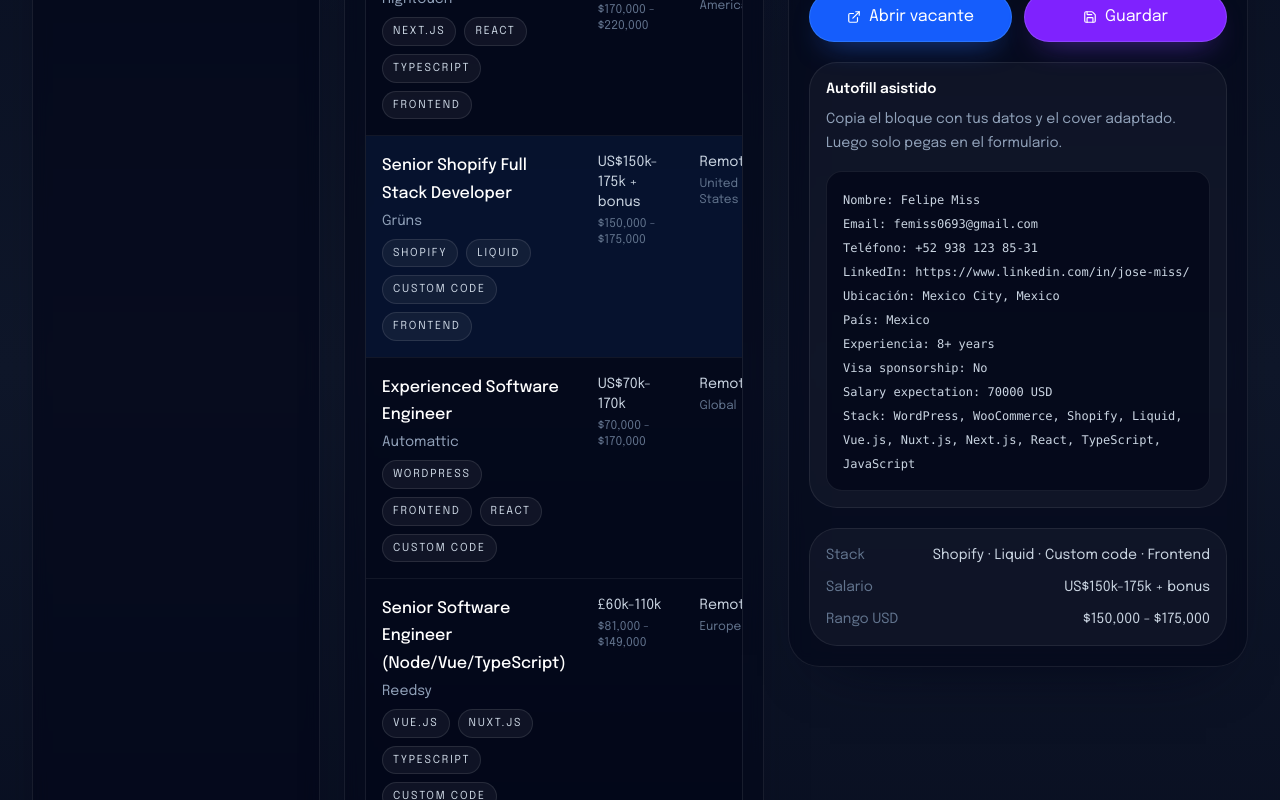
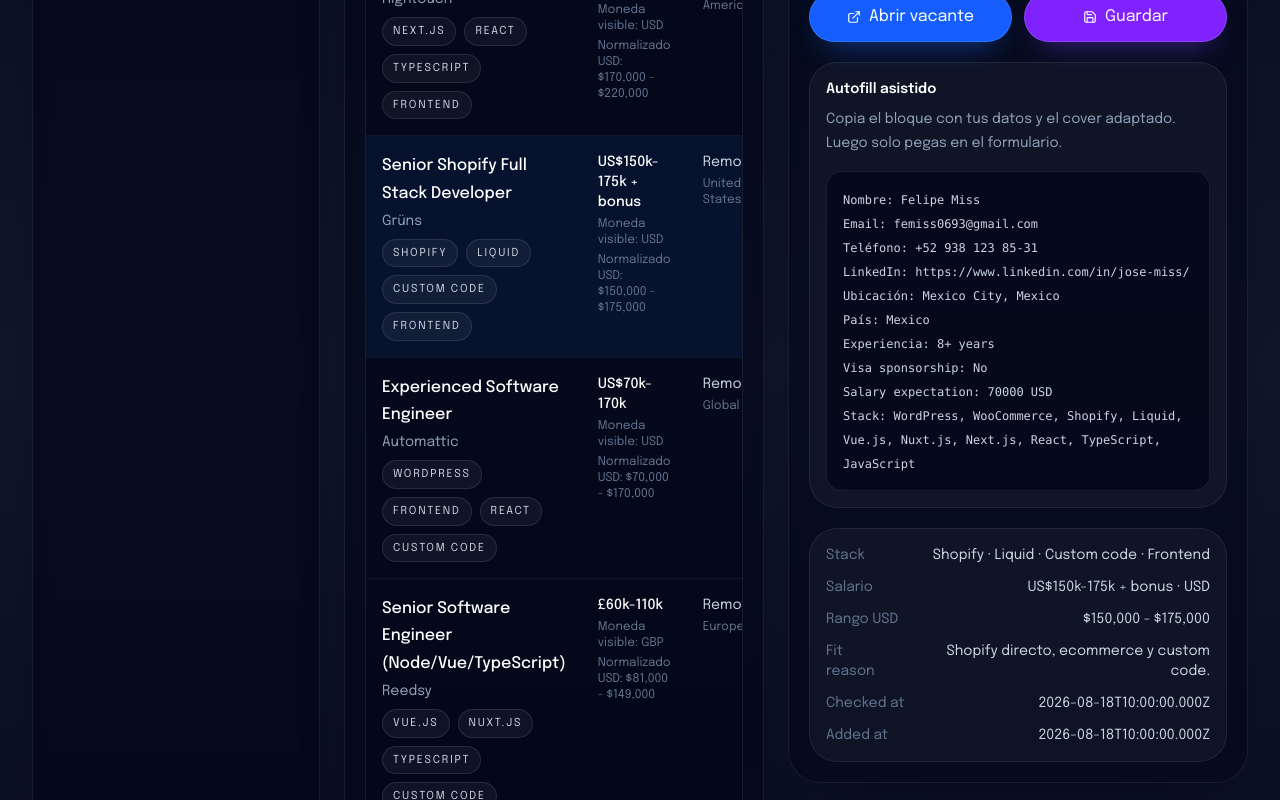
Before and after one commit to FeMizo/AionSite, a Next.js app: page /admin/jobs in a window 1280 px wide. Shown: the part 1040-1840 px from the top of the page. Built offline with nearby package versions, Linux system fonts and the light colour scheme; no server answers.

Commit message:
Enhance jobs dashboard metadata

```diff
--- a/src/components/admin/JobsDashboard.tsx
+++ b/src/components/admin/JobsDashboard.tsx
@@ -99,9 +99,11 @@ function matchesText(job: JobRecord, query: string) {
     job.company,
     job.title,
     job.salaryLabel,
+    job.salaryCurrency,
     job.zone,
     job.region,
     job.source,
+    job.fitReason,
     job.notes,
     job.cover,
     job.stack.join(" "),
@@ -178,6 +180,10 @@ function supportsSalary(job: JobRecord, min: number | null, max: number | null)
   }
 
   return true;
+}
+
+function getVisibleSalaryLabel(job: JobRecord) {
+  return `${job.salaryLabel} · ${job.salaryCurrency}`;
 }
 
 export function JobsDashboard({
@@ -840,9 +846,12 @@ export function JobsDashboard({
                         </div>
                       </td>
                       <td className="px-4 py-4 align-top text-sm text-slate-300">
-                        {job.salaryLabel}
+                        <div className="font-medium text-white">{job.salaryLabel}</div>
                         <div className="mt-1 text-xs text-slate-500">
-                          {buildSalaryRange(job)}
+                          Moneda visible: {job.salaryCurrency}
+                        </div>
+                        <div className="mt-1 text-xs text-slate-500">
+                          Normalizado USD: {buildSalaryRange(job)}
                         </div>
                       </td>
                       <td className="px-4 py-4 align-top text-sm text-slate-300">
@@ -1028,11 +1037,23 @@ export function JobsDashboard({
               </div>
               <div className="flex items-center justify-between gap-3">
                 <span className="text-slate-500">Salario</span>
-                <span>{selectedJob.salaryLabel}</span>
+                <span>{getVisibleSalaryLabel(selectedJob)}</span>
               </div>
               <div className="flex items-center justify-between gap-3">
                 <span className="text-slate-500">Rango USD</span>
                 <span>{buildSalaryRange(selectedJob)}</span>
+              </div>
+              <div className="flex items-center justify-between gap-3">
+                <span className="text-slate-500">Fit reason</span>
+                <span className="text-right">{selectedJob.fitReason || "Sin nota"}</span>
+              </div>
+              <div className="flex items-center justify-between gap-3">
+                <span className="text-slate-500">Checked at</span>
+                <span>{selectedJob.checkedAt}</span>
+              </div>
+              <div className="flex items-center justify-between gap-3">
+                <span className="text-slate-500">Added at</span>
+                <span>{selectedJob.addedAt}</span>
               </div>
             </div>
           </>
--- a/src/data/jobs/jobs.json
+++ b/src/data/jobs/jobs.json
@@ -15,11 +15,16 @@
   "jobs": [
     {
       "id": "gruns-senior-shopify-full-stack-developer",
+      "dbId": "gruns-senior-shopify-full-stack-developer",
       "company": "Grüns",
       "title": "Senior Shopify Full Stack Developer",
       "salaryLabel": "US$150k-175k + bonus",
+      "salaryCurrency": "USD",
       "salaryUsdMin": 150000,
       "salaryUsdMax": 175000,
+      "fitReason": "Shopify directo, ecommerce y custom code.",
+      "checkedAt": "2026-08-18T10:00:00.000Z",
+      "addedAt": "2026-08-18T10:00:00.000Z",
       "zone": "Remote",
       "region": "United States",
       "source": "Greenhouse",
@@ -32,11 +37,16 @@
     },
     {
       "id": "doit-select-senior-software-engineer",
+      "dbId": "doit-select-senior-software-engineer",
       "company": "DoiT",
       "title": "Senior Software Engineer - SELECT by DoiT",
       "salaryLabel": "No visible",
+      "salaryCurrency": "N/A",
       "salaryUsdMin": null,
       "salaryUsdMax": null,
+      "fitReason": "Next.js, React y TypeScript para producto.",
+      "checkedAt": "2026-08-18T10:00:00.000Z",
+      "addedAt": "2026-08-18T10:00:00.000Z",
       "zone": "Remote",
       "region": "Global",
       "source": "Greenhouse",
@@ -49,11 +59,16 @@
     },
     {
       "id": "hightouch-web-engineer",
+      "dbId": "hightouch-web-engineer",
       "company": "Hightouch",
       "title": "Web Engineer",
       "salaryLabel": "US$170k-220k",
+      "salaryCurrency": "USD",
       "salaryUsdMin": 170000,
       "salaryUsdMax": 220000,
+      "fitReason": "Frontend moderno con fuerte encaje en producto.",
+      "checkedAt": "2026-08-18T10:00:00.000Z",
+      "addedAt": "2026-08-18T10:00:00.000Z",
       "zone": "Remote",
       "region": "North America",
       "source": "Greenhouse",
@@ -66,11 +81,16 @@
     },
     {
       "id": "teal-senior-wordpress-backend-developer",
+      "dbId": "teal-senior-wordpress-backend-developer",
       "company": "Teal",
       "title": "Senior WordPress Backend Developer",
       "salaryLabel": "US$115k-135k",
+      "salaryCurrency": "USD",
       "salaryUsdMin": 115000,
       "salaryUsdMax": 135000,
+      "fitReason": "WordPress técnico y backend mantenible.",
+      "checkedAt": "2026-08-18T10:00:00.000Z",
+      "addedAt": "2026-08-18T10:00:00.000Z",
       "zone": "Remote",
       "region": "United States",
       "source": "Greenhouse",
@@ -83,11 +103,16 @@
     },
     {
       "id": "automattic-experienced-software-engineer",
+      "dbId": "automattic-experienced-software-engineer",
       "company": "Automattic",
       "title": "Experienced Software Engineer",
       "salaryLabel": "US$70k-170k",
+      "salaryCurrency": "USD",
       "salaryUsdMin": 70000,
       "salaryUsdMax": 170000,
+      "fitReason": "WordPress + frontend remoto con autonomía.",
+      "checkedAt": "2026-08-18T10:00:00.000Z",
+      "addedAt": "2026-08-18T10:00:00.000Z",
       "zone": "Remote",
       "region": "Global",
       "source": "Greenhouse",
@@ -100,11 +125,16 @@
     },
     {
       "id": "reedsy-senior-frontend-engineer",
+      "dbId": "reedsy-senior-frontend-engineer",
       "company": "Reedsy",
       "title": "Senior Frontend Engineer",
       "salaryLabel": "£60k-90k",
+      "salaryCurrency": "GBP",
       "salaryUsdMin": 81000,
       "salaryUsdMax": 122000,
+      "fitReason": "Vue, Nuxt y frontend de producto.",
+      "checkedAt": "2026-08-18T10:00:00.000Z",
+      "addedAt": "2026-08-18T10:00:00.000Z",
       "zone": "Remote",
       "region": "Europe",
       "source": "Ashby",
@@ -117,11 +147,16 @@
     },
     {
       "id": "reedsy-senior-software-engineer-node-vue-typescript",
+      "dbId": "reedsy-senior-software-engineer-node-vue-typescript",
       "company": "Reedsy",
       "title": "Senior Software Engineer (Node/Vue/TypeScript)",
       "salaryLabel": "£60k-110k",
+      "salaryCurrency": "GBP",
       "salaryUsdMin": 81000,
       "salaryUsdMax": 149000,
+      "fitReason": "Vue y TypeScript, con mezcla de arquitectura.",
+      "checkedAt": "2026-08-18T10:00:00.000Z",
+      "addedAt": "2026-08-18T10:00:00.000Z",
       "zone": "Remote",
       "region": "Europe",
       "source": "Ashby",
--- a/src/jobs/normalize.ts
+++ b/src/jobs/normalize.ts
@@ -6,6 +6,11 @@ function asString(value: unknown, fallback = "") {
 
 function asNumberOrNull(value: unknown) {
   return typeof value === "number" && Number.isFinite(value) ? value : null;
+}
+
+function asCurrency(value: unknown) {
+  const currency = asString(value, "USD").toUpperCase();
+  return currency || "USD";
 }
 
 function asStack(value: unknown) {
@@ -27,13 +32,20 @@ function normalizeStatus(value: unknown): JobStatus {
 }
 
 function normalizeJob(job: Partial<JobRecord> & Record<string, unknown>): JobRecord {
+  const id = asString(job.id, crypto.randomUUID());
+  const checkedAt = asString(job.checkedAt, new Date().toISOString());
   return {
-    id: asString(job.id, crypto.randomUUID()),
+    id,
+    dbId: asString(job.dbId, id),
     company: asString(job.company, "Sin empresa"),
     title: asString(job.title, "Sin puesto"),
     salaryLabel: asString(job.salaryLabel, "No visible"),
+    salaryCurrency: asCurrency(job.salaryCurrency),
     salaryUsdMin: asNumberOrNull(job.salaryUsdMin),
     salaryUsdMax: asNumberOrNull(job.salaryUsdMax),
+    fitReason: asString(job.fitReason, ""),
+    checkedAt,
+    addedAt: asString(job.addedAt, checkedAt),
     zone: asString(job.zone, "Remote"),
     region: asString(job.region, "Global"),
     source: asString(job.source, "Unknown"),
--- a/src/jobs/types.ts
+++ b/src/jobs/types.ts
@@ -29,11 +29,16 @@ export type JobsProfile = {
 
 export type JobRecord = {
   id: string;
+  dbId: string;
   company: string;
   title: string;
   salaryLabel: string;
+  salaryCurrency: string;
   salaryUsdMin: number | null;
   salaryUsdMax: number | null;
+  fitReason: string;
+  checkedAt: string;
+  addedAt: string;
   zone: string;
   region: string;
   source: string;
```
